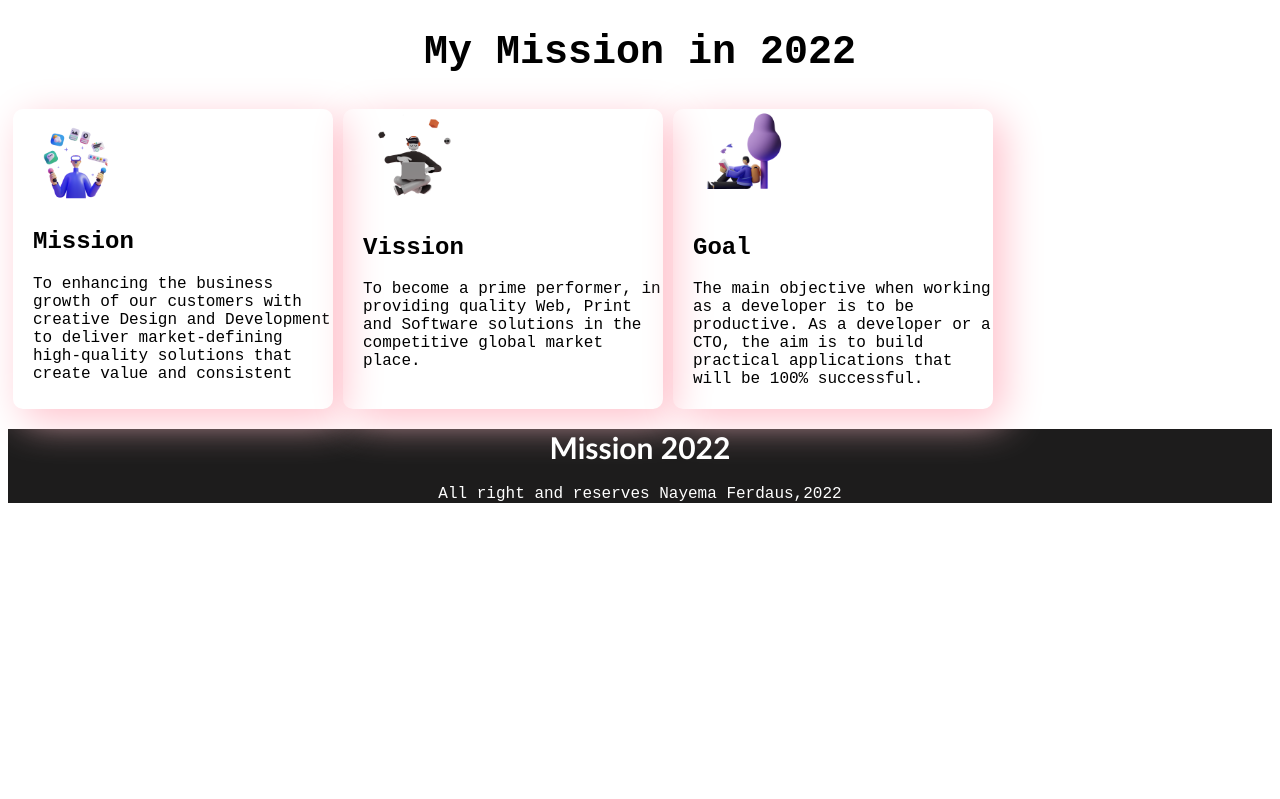
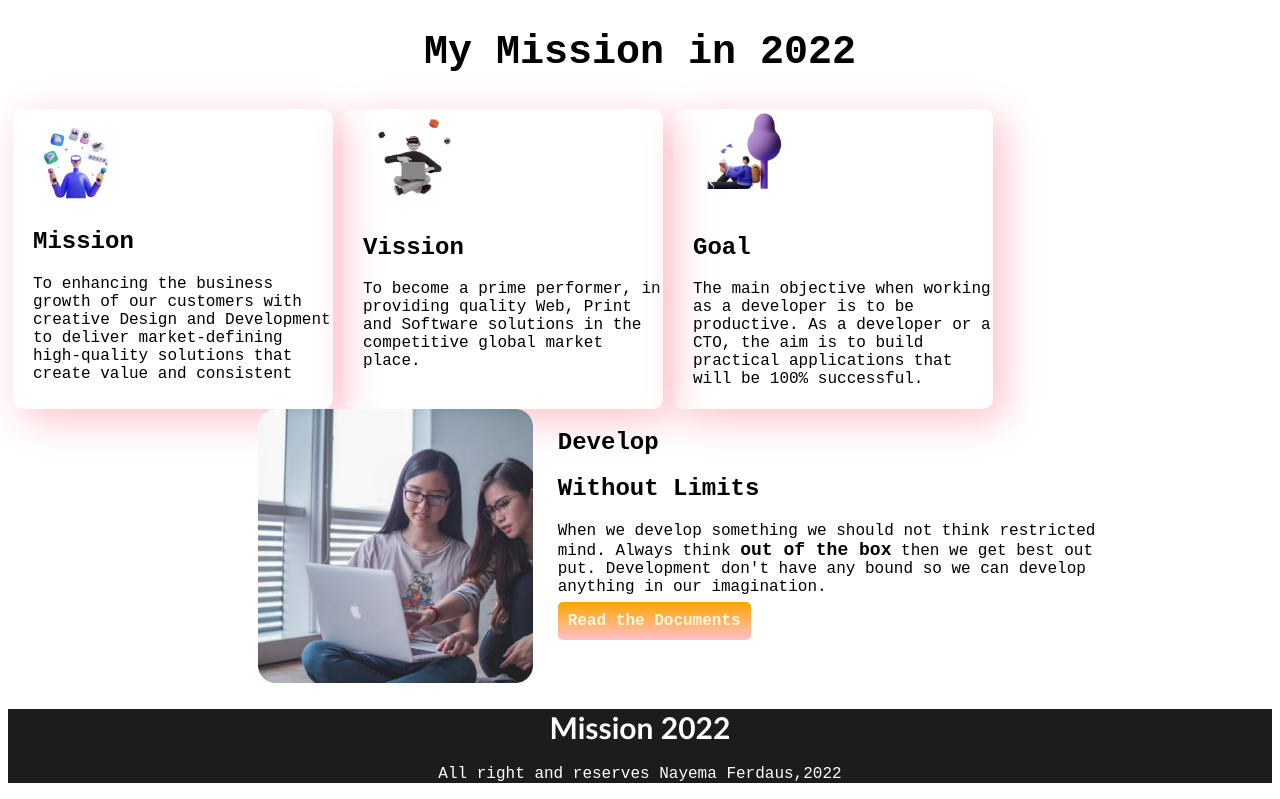
Before and after one commit to NAYEMAFerdaus/first-assignment, a plain HTML site: page index.html in a window 1280 px wide. Shown: the part 338-1137 px from the top of the page. Before the commit the page ends 857 px from the top, so only its background shows below. Drawn offline with Linux system fonts and the light colour scheme.

Commit message:
develop added

```diff
--- a/index.html
+++ b/index.html
@@ -15,7 +15,7 @@
                 <h1>Stay Focused On</h1>
                 <h1><span class="green-color">Mission</span>-2022</h1>
             </div>
-             <p>"Life is like a camera, Focus on the Important Things. Capture the Good Moments. Develop from the Negatives & If things don’t work out Take another Shot!"
+             <p class=pra-1>"Life is like a camera, Focus on the Important Things. Capture the Good Moments. Develop from the Negatives & If things don’t work out Take another Shot!"
             </p>
             <a class="link-button" target="_blank" href="www.facebook.com">Explore Now</a>
         </div>
@@ -48,6 +48,19 @@
             </div>
         </div>
     </section>
+    <section>
+        <div class="body-dev">
+            <div class="body-dev-image">
+                <img src="images/coding.png" alt="">
+            </div>
+            <div class="body-dev-pra">
+                <h2 class="h2-disg">Develop</h2>
+                <h2 class="h2-disg">Without Limits</h2>
+                <p class="pra-1">When we develop something we should not think restricted mind. Always think <span class="dep-part">out of the box</span> then we get best out put. Development don't have any bound so we can develop anything in our imagination.</p>
+                <a class="link-button" href="#" target="_blank">Read the Documents</a>
+            </div>
+        </div>
+    </section>
     <footer>
         <div class="footer-add">
             <h1>Mission <span class="dep-part"></span>2022 </h1>
--- a/style.css
+++ b/style.css
@@ -50,6 +50,24 @@ border-radius:10px;
 img{
     width:100px;
 }
+.body-dev{
+    display: flex;
+    margin-bottom: 0px;
+}
+.body-dev-image img{
+    width: 50%;
+    padding-left: 250px;
+
+}
+.body-dev-pra p span{
+    font-weight: 700;
+    font-size: 18px;
+}
+
+.body-dev-pra{
+    padding-right: 150px;
+    margin-bottom: 0em;
+}
 .footer-add{
     text-align: center;
     background-color:rgb(29,28,28);
```
